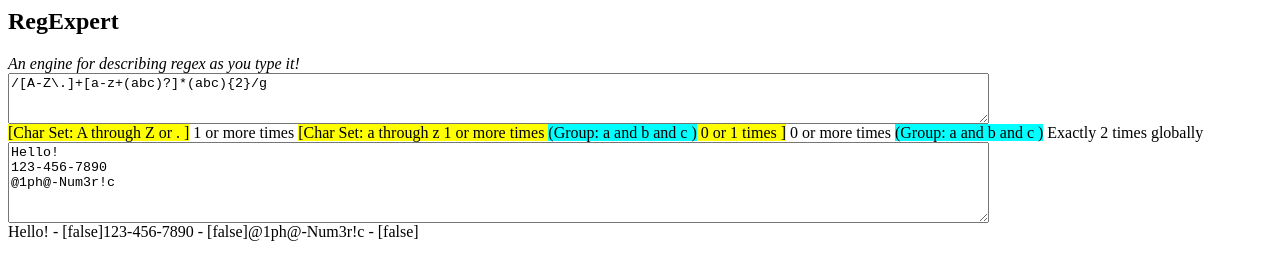
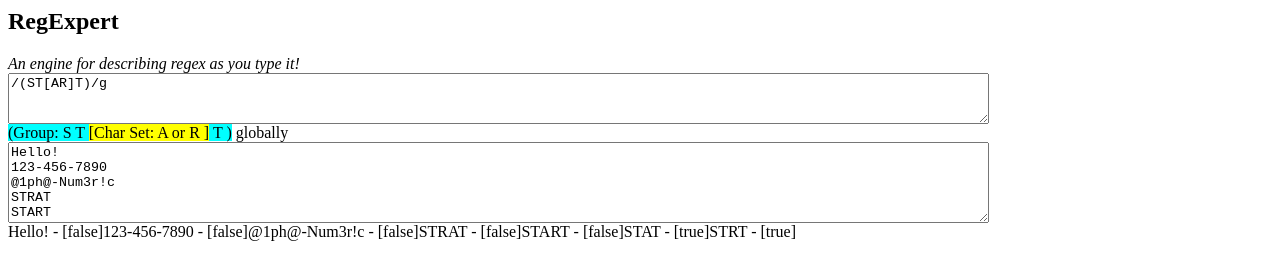
Before and after one commit to christopherbauer/RegExplainer, a plain HTML site: page RegExpert.html in a window 1280 px wide. Drawn offline with nearby package versions, Linux system fonts and the light colour scheme.

Commit message:
Added Context tracking
Added Context.js that holds the logic for tracking contexts.

cleaned up the logic for displaying the explanation text (needs a better
explanation because it's still a little confusing to me when I first
look at it)

```diff
--- /dev/null
+++ b/Context.js
@@ -0,0 +1,33 @@
+var contexts = {
+	None : 'N',
+	LogicalGroup: 'L',
+	ExplicitSet: 'E',
+	ExplicitQuantifier: 'Q'
+}
+function Context() {
+	var contextHistory = [];
+	this.getContext = function() {
+		if(contextHistory.length == 0) {
+			return contexts.None;
+		}
+		return contextHistory[contextHistory.length-1];
+	}
+	this.addContext = function(context) {
+		contextHistory.push(context);
+	}
+	this.removeCurrentContext = function() {
+		if(contextHistory.length == 0) {
+			throw new Error("IndexOutOfRangeError");
+		}
+		contextHistory.splice(-1);
+	}
+	this.removeContext = function(expectedContext) {
+		if(contextHistory.length == 0) {
+			throw new Error("IndexOutOfRangeError");
+		}
+		if(contextHistory[contextHistory.length-1] != expectedContext) {
+			throw new Error("ContextNotExpectedException");
+		}
+		contextHistory.splice(-1,1);
+	}
+}
--- a/RegExpert.html
+++ b/RegExpert.html
@@ -1,6 +1,7 @@
 <html>
 	<head>
 		<script src="https://ajax.googleapis.com/ajax/libs/jquery/2.1.4/jquery.min.js"></script>
+		<script src="Context.js" type="text/javascript"></script>
 		<script type="text/javascript">
 			var symbol = {
 				FrontSlash: '/',
@@ -67,6 +68,7 @@
 			var escaping;
 			var wasChar;
 			var group = 0;
+			var context = new Context();
 			function nextSymbol(){
 				if(expressionIndex == expression.length) {
 					return 0;
@@ -160,11 +162,13 @@
 				return 0;
 			}
 			function addCurrentSymbol() {
-				if(group > 0 && wasChar) {
-					expressionExplanation += ' and ';
-				}
-				else if(wasChar) {
-					expressionExplanation += ' or ';
+				if(wasChar) {
+					if(context.getContext() == contexts.ExplicitSet) {
+						expressionExplanation += ' or ';
+					}
+					else if(context.getContext() == contexts.LogicalSet) {
+						//Do nothing - should be just the characters in line
+					}
 				}
 				expressionExplanation += ' ' + currentSymbol + ' ';
 				wasChar = true;
@@ -184,17 +188,21 @@
 			}
 			function startSubExpression(symbol) {
 				expressionExplanation += '<span class="logicalGroup">(Group: ';
+				context.addContext(contexts.LogicalGroup);
 				group++;
 			}
 			function endSubExpression(symbol) {
 				expressionExplanation += ')</span>';
+				context.removeContext(contexts.LogicalGroup);
 				group--;
 			}
 			function startCharClass() {
 				expressionExplanation += '<span class="charSet">[Char Set: ';
+				context.addContext(contexts.ExplicitSet);
 			}
 			function endCharClass() {
 				expressionExplanation += ']</span>';
+				context.removeContext(contexts.ExplicitSet);
 			}
 			function SymbolNotExpectedException(expected) {
 				throw new Error("Expected '" + expected + "' but found '" + currentSymbol + "'");
@@ -215,11 +223,15 @@
 			<em>An engine for describing regex as you type it!</em>
 		</section>
 		<section id="content">
-			<textarea rows="3" cols="120" id="regex-source">/[A-Z\.]+[a-z+(abc)?]*(abc){2}/g</textarea>
+			<textarea rows="3" cols="120" id="regex-source">/(ST[AR]T)/g</textarea>
 			<div id="regex-description"></div>
 			<textarea rows="5" cols="120" id="regex-highlighter-example">Hello!
 123-456-7890
-@1ph@-Num3r!c</textarea>
+@1ph@-Num3r!c
+STRAT
+START
+STAT
+STRT</textarea>
 			<div id="regex-highlighter">
 
 			</div>
```
